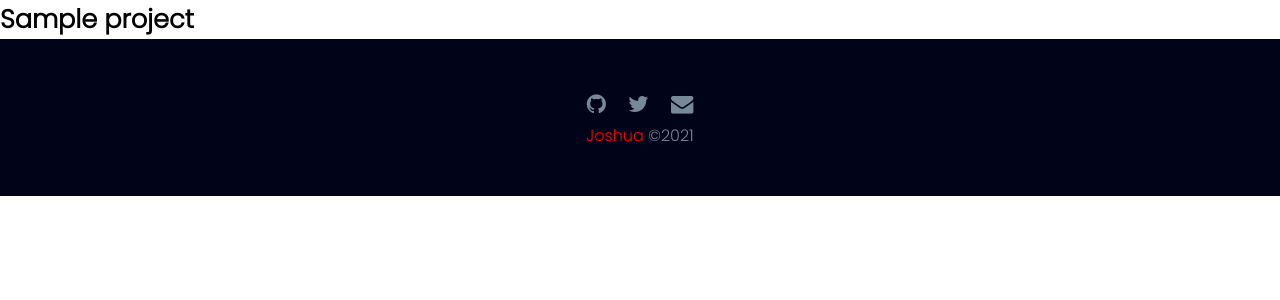
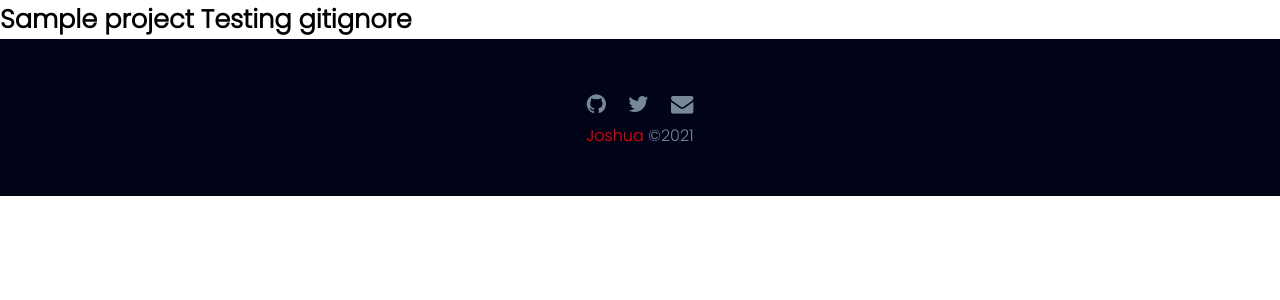
Before and after one commit to Joshuamjv2/my_djangoPortfolio, a Django app: template projects/templates/project.html in a window 1280 px wide. Shown: the top 300 px of the page. Run offline with Django 3.2, Linux system fonts and the light colour scheme; the template is opened without the code that fills it: values that come from a table or form of the project are taken from there, others are empty; tables that the repository leaves empty hold one stand-in row (values such as "Sample post"); some libraries are stand-ins or nearby versions; some web fonts are replaced.

Commit message:
Testing gitignore file

```diff
--- a/Joshua/settings.py
+++ b/Joshua/settings.py
@@ -11,7 +11,7 @@ https://docs.djangoproject.com/en/3.2/ref/settings/
 """
 
 from pathlib import Path
-# from decouple import config
+from decouple import config
 import os
 import django_heroku
 # Build paths inside the project like this: BASE_DIR / 'subdir'.
@@ -22,7 +22,7 @@ BASE_DIR = Path(__file__).resolve().parent.parent
 # See https://docs.djangoproject.com/en/3.2/howto/deployment/checklist/
 
 # SECURITY WARNING: keep the secret key used in production secret!
-SECRET_KEY = 'django-insecure-0te^0-v_r6&4#la4s-nor531$-h$p(@=9-afp1(rdbnj8p6zh^'
+SECRET_KEY = config('SECRET_KEY')
 
 # SECURITY WARNING: don't run with debug turned on in production!
 DEBUG = True
--- a/projects/templates/project.html
+++ b/projects/templates/project.html
@@ -4,6 +4,6 @@
 
 {% block content %}
     {% for project in projects %}
-        <h1>{{project.title}}</h1>
+        <h1>{{project.title}} Testing gitignore</h1>
     {% endfor %}
 {% endblock content %}
```
